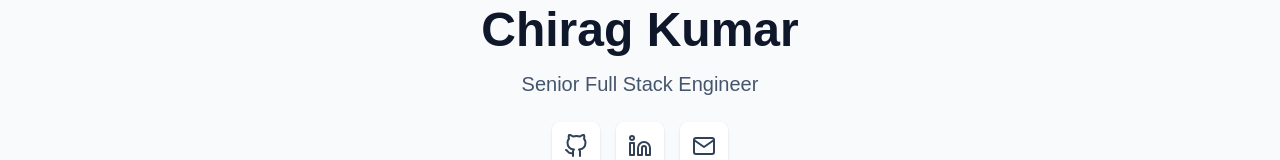
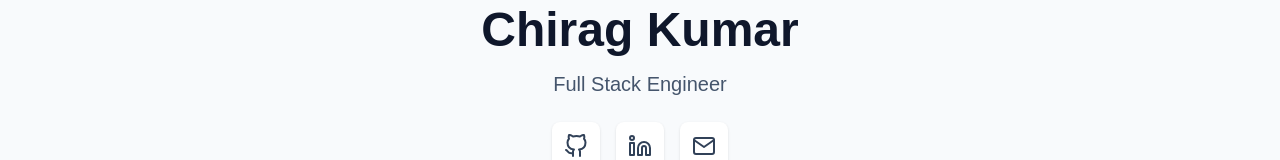
Before and after one commit to Chirag-2199/me, a Next.js app: page / in a window 1280 px wide. Shown: the part 209-369 px from the top of the page. Built offline with nearby package versions, Linux system fonts and the light colour scheme.

Commit message:
updated some code

```diff
--- a/src/app/page.jsx
+++ b/src/app/page.jsx
@@ -74,7 +74,7 @@ export default function Home() {
                 Chirag Kumar
               </motion.h1>
               <motion.p className="text-xl text-slate-600 mb-6">
-                Senior Full Stack Engineer
+                Full Stack Engineer
               </motion.p>
 
               <div className="flex justify-center gap-4 mb-12">
```
